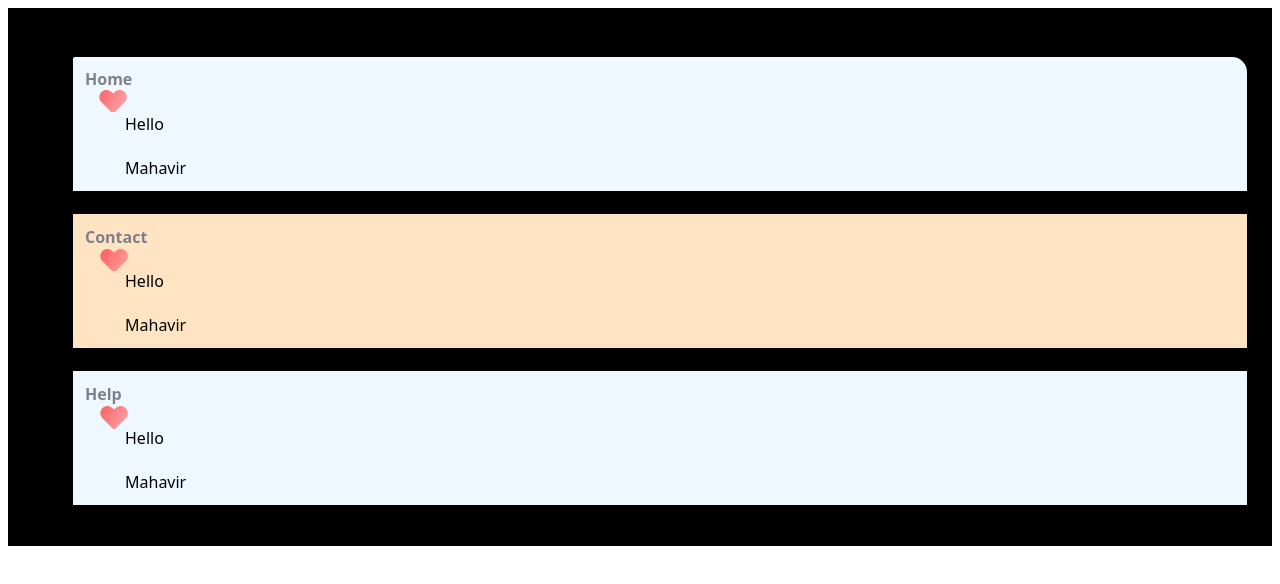
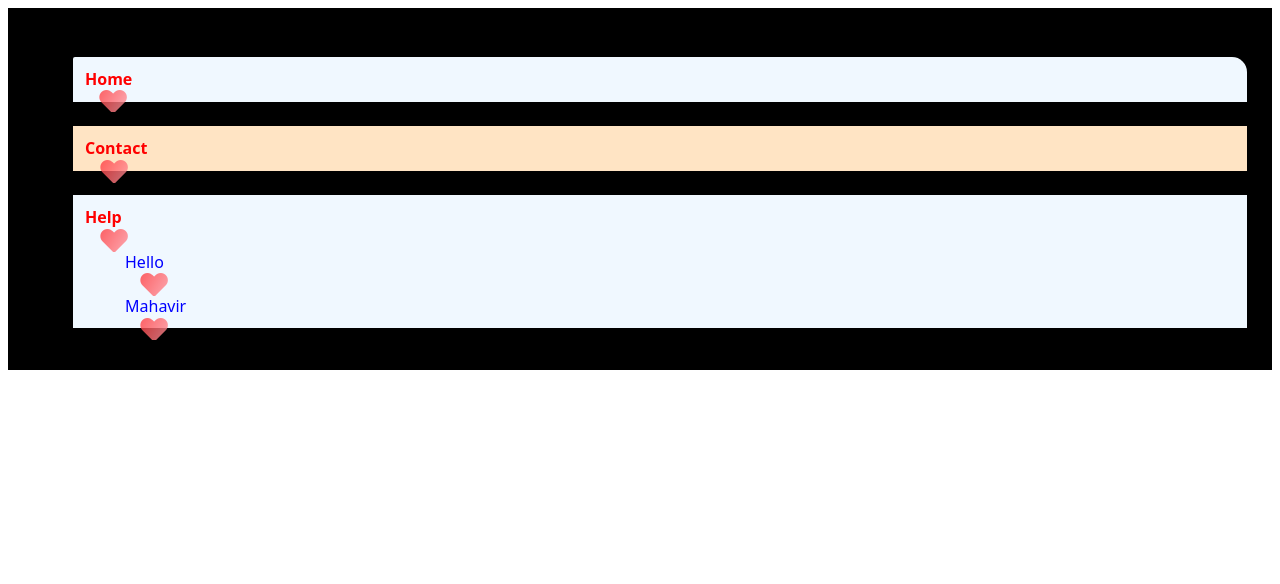
Before and after one commit to Mahavir745/Hva_frontend, a plain HTML site: page Css/12_styling_nav/navigation.html in a window 1280 px wide. Drawn offline with Linux system fonts and the light colour scheme.

Commit message:
task 12 (styling navbar)

```diff
--- a/Css/12_styling_nav/navigation.css
+++ b/Css/12_styling_nav/navigation.css
@@ -28,7 +28,7 @@ a{
   position: relative;
 }
 
-#list-1::before{
+li::before{
   content: "❤︎";
   /* background-color: rgb(194, 205, 214); */
   width: 10%;
@@ -46,34 +46,19 @@ a{
   background-color: bisque;
 }
 
-#list-2::before{
-  content: "❤︎";
-  /* background-color: rgb(194, 205, 214); */
-  width: 10%;
-  font-size: 2rem;
-  background-image: linear-gradient(120deg,red,pink,red);
-  background-clip: text;
-  color: transparent;
-  opacity: 80%;
-  padding: 1%;
-  height: 20px;
-  position: absolute;
-}
+
 #list-3{
   background-color: aliceblue;
   padding: 1%;
 }
 
-#list-3::before{
-  content: "❤︎";
-  /* background-color: rgb(194, 205, 214); */
-  width: 10%;
-  font-size: 2rem;
-  background-image: linear-gradient(120deg,red,pink,red);
-  background-clip: text;
-  color: transparent;
-  opacity: 80%;
-  padding: 1%;
-  height: 20px;
-  position: absolute;
+
+
+/*!! not working */
+
+.navbar > ul > li > a{
+  color: red;
 }
+.navbar > ul > li{
+  color: blue;
+}
--- a/Css/12_styling_nav/navigation.html
+++ b/Css/12_styling_nav/navigation.html
@@ -9,21 +9,9 @@
 <body>
   <nav class="navbar">
     <ul>
-      <li id="list-1">
-        <a href="#">Home</a>
-        <ul>
-          <li>Hello</li>
-          <li>Mahavir</li>
-        </ul>
-      </li>
-      <li id="list-2">
-        <a href="#">Contact</a>
-        <ul>
-          <li>Hello</li>
-          <li>Mahavir</li>
-        </ul></li>
-      <li id="list-3">
-        <a href="#">Help</a>
+      <li id="list-1"><a href="#">Home</a></li>
+      <li id="list-2"><a href="#">Contact</a></li>
+      <li id="list-3"><a href="#">Help</a>
         <ul>
           <li>Hello</li>
           <li>Mahavir</li>
```
